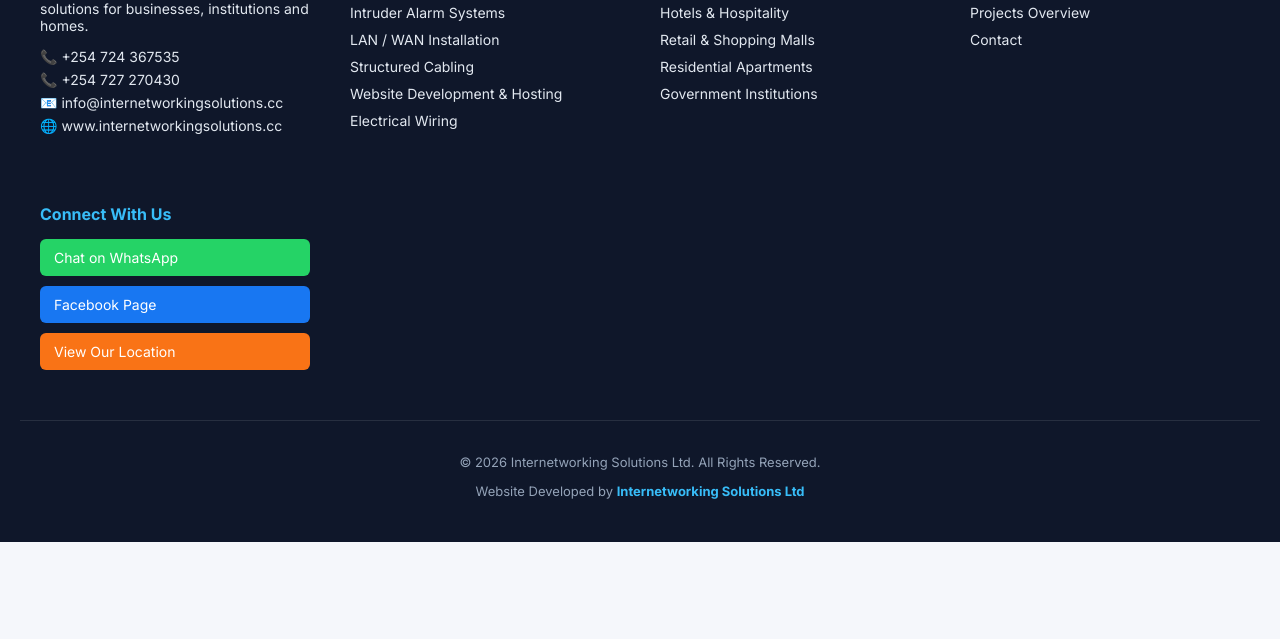
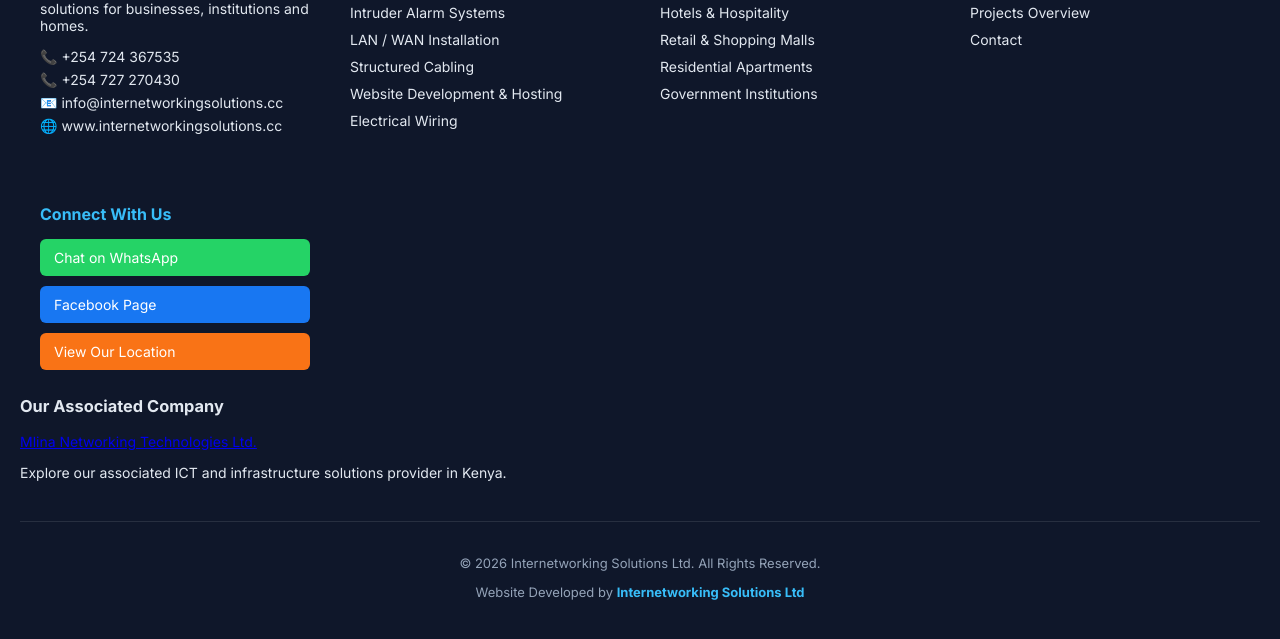
Before and after one commit to cndoli84-star/internetworking-site, a plain HTML site: page index.html in a window 1280 px wide. Shown: the part 8280-8919 px from the top of the page. Before the commit the page ends 8822 px from the top, so only its background shows below. Drawn offline with nearby package versions, Linux system fonts and the light colour scheme; a script that the page names is missing.

```diff
--- a/index.html
+++ b/index.html
@@ -1511,6 +1511,16 @@ View Our Location
 </div>
 
 </div>
+  <div class="footer-company">
+  <h3>Our Associated Company</h3>
+  <a href="https://mlina.internetworkingsolutions.cc/">
+    Mlina Networking Technologies Ltd.
+  </a>
+  <p>
+    Explore our associated ICT and infrastructure
+    solutions provider in Kenya.
+  </p>
+</div>
 
 
 <!-- Bottom Footer -->
```
